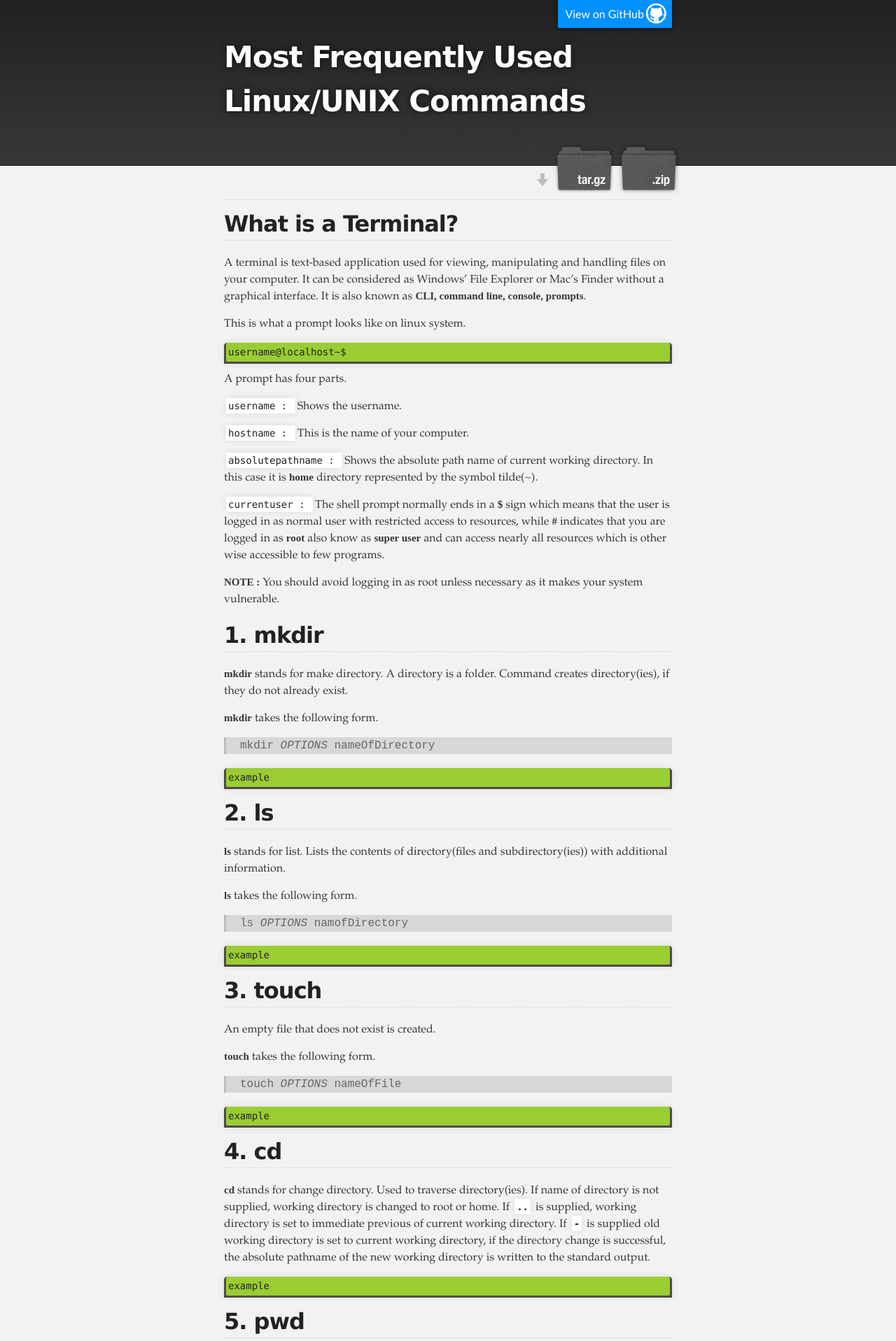
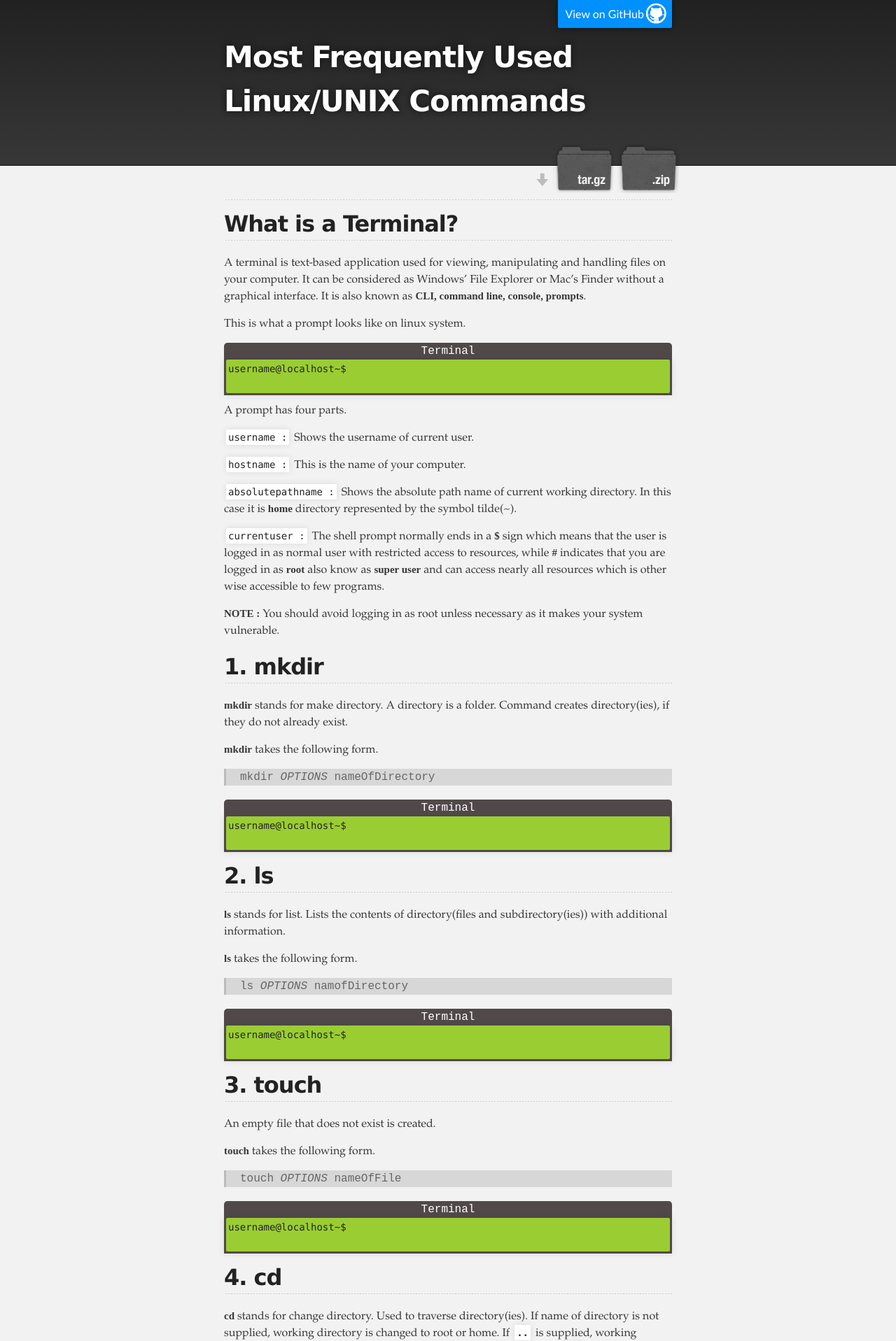
Before and after one commit to rajeev29five/rajeev29five.github.io, a Jekyll site: the page built from index.md, in a window 1280 px wide. Shown: the top 1917 px of the page at 70% size. Built offline with Jekyll 4.4.1, drawn with Linux system fonts in a browser that asks for light colours; the repository's description, which GitHub fills in, is left out; some of the changed text lies outside the part shown.

Commit message:
imporved

````diff
--- a/_sass/jekyll-theme-slate.scss
+++ b/_sass/jekyll-theme-slate.scss
@@ -257,16 +257,20 @@ form {
   padding: 20px;
 }
 
-div span{
-  display: block;
-  font-family: monospace;
-  text-align: center;
-  color: white;
-}
-
 /*******************************************************************************
 Full-Width Styles
 *******************************************************************************/
+
+.terminal {
+  margin: 10px 0px 0px 0px;
+  display: block;
+  text-align: center;
+  background: #514949;
+  color: white;
+  font-family: monospace;
+  border-radius: 5px 5px 0px 0px;
+}
+
 
 .outer {
   width: 100%;
--- a/_sass/rouge-github.scss
+++ b/_sass/rouge-github.scss
@@ -206,5 +206,5 @@
 }
 .highlight {
   background-color: #514949;
-  border-radius: 5px 5px 0px 0px;
+  border-radius: 0px 0px 0px 0px;
 }
--- a/index.md
+++ b/index.md
@@ -9,19 +9,21 @@ A terminal is text-based application used for viewing, manipulating and handling
 
 This is what a prompt looks like on linux system.
 
+<p class="terminal">Terminal</p>
 ```
 username@localhost~$
+
 ```
 
 A prompt has four parts.
 
-`username : `  Shows the username.
+`username :`  Shows the username of current user.
 
-`hostname : `  This is the name of your computer.
+`hostname :`  This is the name of your computer.
 
-`absolutepathname : ` Shows the absolute path name of current working directory. In this case it is **home** directory represented by the symbol tilde(~).
+`absolutepathname :` Shows the absolute path name of current working directory. In this case it is **home** directory represented by the symbol tilde(~).
 
-`currentuser : ` The shell prompt normally ends in a **$** sign which means that the user is logged in as normal user with restricted access to resources, while **#** indicates that you are logged in as **root** also know as **super user** and can access nearly all resources which is other wise accessible to few programs.
+`currentuser :` The shell prompt normally ends in a **$** sign which means that the user is logged in as normal user with restricted access to resources, while **#** indicates that you are logged in as **root** also know as **super user** and can access nearly all resources which is other wise accessible to few programs.
 
 **NOTE :** You should avoid logging in as root unless necessary as it makes your system vulnerable.
 
@@ -33,8 +35,10 @@ A prompt has four parts.
 
 > mkdir _OPTIONS_ nameOfDirectory
 
+<p class="terminal">Terminal</p>
 ```
-example
+username@localhost~$
+
 ```
 
 ## 2. ls
@@ -45,8 +49,10 @@ example
 
 > ls _OPTIONS_ namofDirectory
 
+<p class="terminal">Terminal</p>
 ```
-example
+username@localhost~$
+
 ```
 
 ## 3. touch
@@ -57,34 +63,40 @@ An empty file that does not exist is created.
 
 > touch _OPTIONS_ nameOfFile
 
+<p class="terminal">Terminal</p>
 ```
-example
+username@localhost~$
+
 ```
 
 ## 4. cd
 
 **cd** stands for change directory. Used to traverse directory(ies). If name of directory is not supplied, working directory is changed to root or home. If **`..`** is supplied, working directory is set to immediate previous of current working directory. If **`-`** is supplied old working directory is set to current working directory, if the directory change is successful, the absolute pathname of the new working directory is written to the standard  output.
 
+<p class="terminal">Terminal</p>
 ```
-example
+username@localhost~$
+
 ```
 
 ## 5. pwd
 
 **pwd** prints absolute pathname of the current working directory.
 
+<p class="terminal">Terminal</p>
+```
+username@localhost~$
 
-```
-example
 ```
 
 
 ## 6. chmod
 
 
+<p class="terminal">Terminal</p>
+```
+username@localhost~$
 
-```
-example
 ```
 
 
@@ -93,9 +105,10 @@ example
 
 Prints the first 10 lines of each file to standard output. In case more than one file is specified, standard output of each file is preceded by header giving the file name. If **`-n`** or **`--lines`** is supplied, then **`n`** number of lines are printed to standard output.
 
+<p class="terminal">Terminal</p>
+```
+username@localhost~$
 
-```
-example
 ```
 
 
@@ -103,7 +116,8 @@ example
 
 **tail** prints the last 10 lines of each file to standard output. In case more than one file is specified, standard output of each file is preceded by header giving the file name. If **`-n`** or **`--lines`** is supplied, then **n** number of lines are printed to standard output.
 
+<p class="terminal">Terminal</p>
+```
+username@localhost~$
 
 ```
-example
-```
````
